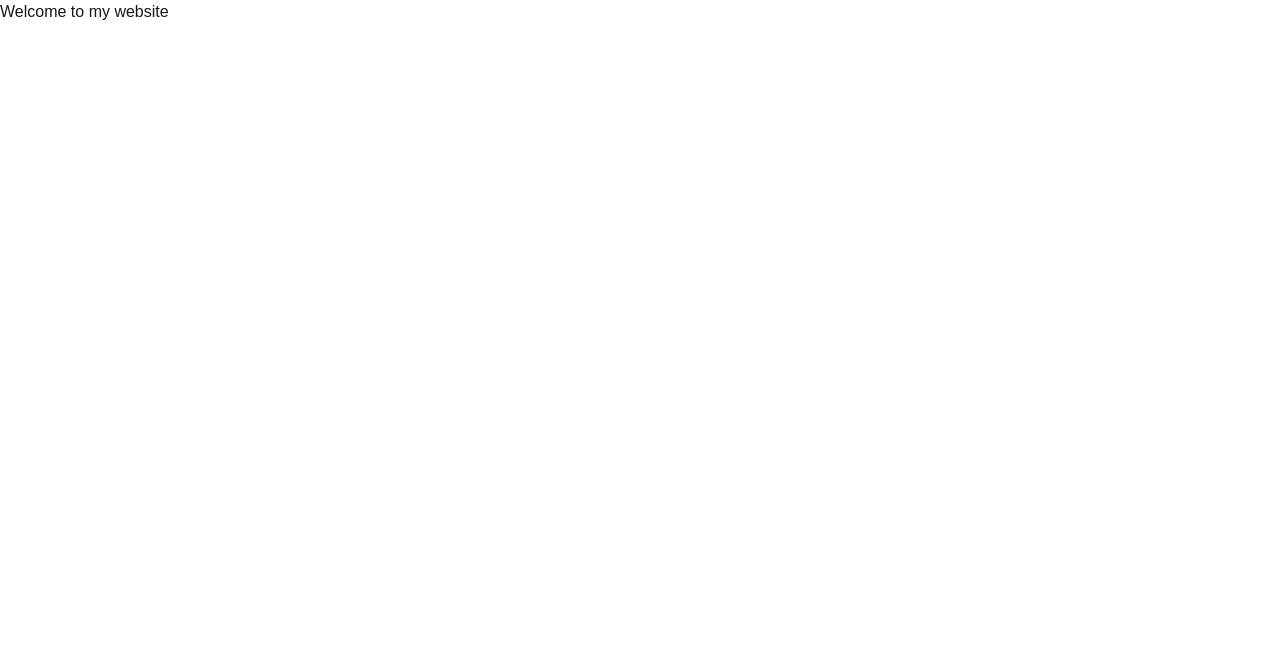
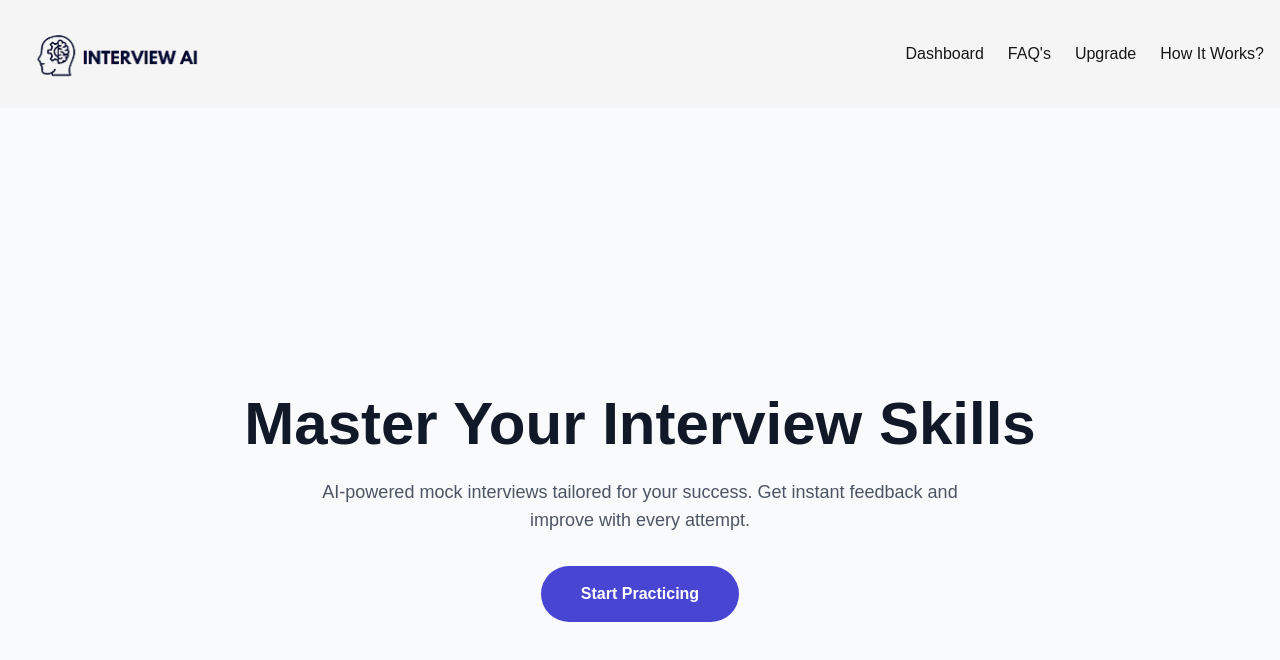
Before and after one commit to suryanshuverma0/AI-Interview-Moker, a Next.js app: page / in a window 1280 px wide. Shown: the top 660 px of the page. Built offline with nearby package versions, Linux system fonts and the light colour scheme.

Commit message:
"Updated Header component and Home page layout"

```diff
--- a/app/dashboard/_components/Header.jsx
+++ b/app/dashboard/_components/Header.jsx
@@ -14,10 +14,10 @@ console.log(path)
   return (
     <div className='flex p-4 items-center justify-between bg-secondary shadow-sm'>
 
-        <Link href={'/dashboard'}>
+        <Link href={'/'}>
         <Image src={'/logo.png'} width={200} height={150} alt='logo'/></Link>
         <ul className='hidden md:flex gap-6'>
-            <li className={`hover:text-primary hover:font-bold transition-all cursor-pointer ${path=='/dashboard'&&'text-primary font-bold'}`}>Dashboard</li>
+            <Link href={'/dashboard'}><li className={`hover:text-primary hover:font-bold transition-all cursor-pointer ${path=='/dashboard'&&'text-primary font-bold'}`}>Dashboard</li></Link>
             <li className={`hover:text-primary hover:font-bold transition-all cursor-pointer ${path=='/dashboard/faq'&&'text-primary font-bold'}`}>FAQ's</li>
             <li className={`hover:text-primary hover:font-bold transition-all cursor-pointer ${path=='/dashboard/upgrade'&&'text-primary font-bold'}`}>Upgrade</li>
             <li className={`hover:text-primary hover:font-bold transition-all cursor-pointer ${path=='/dashboard/how'&&'text-primary font-bold'}`}>How It Works?</li>
--- a/app/page.js
+++ b/app/page.js
@@ -1,11 +1,25 @@
-import Image from "next/image";
+import Link from "next/link";
+import Header from "./dashboard/_components/Header";
 
 export default function Home() {
   return (
+    <div className="h-screen overflow-hidden">
+      <Header />
 
-    <div>
-      <h1>Welcome to my website</h1>
-
+      {/* Hero Section */}
+      <div className="bg-gray-50 text-gray-900 h-full flex flex-col items-center justify-center">
+        <div className="container mx-auto text-center">
+          <h1 className="text-6xl font-extrabold mb-6">Master Your Interview Skills</h1>
+          <p className="text-lg text-gray-600 max-w-2xl mx-auto mb-8">
+            AI-powered mock interviews tailored for your success. Get instant feedback and improve with every attempt.
+          </p>
+          <Link href="/dashboard">
+            <button className="px-10 py-4 bg-primary text-white rounded-full font-semibold hover:bg-blue-500 transition duration-300">
+              Start Practicing
+            </button>
+          </Link>
+        </div>
+      </div>
     </div>
   );
 }
```
